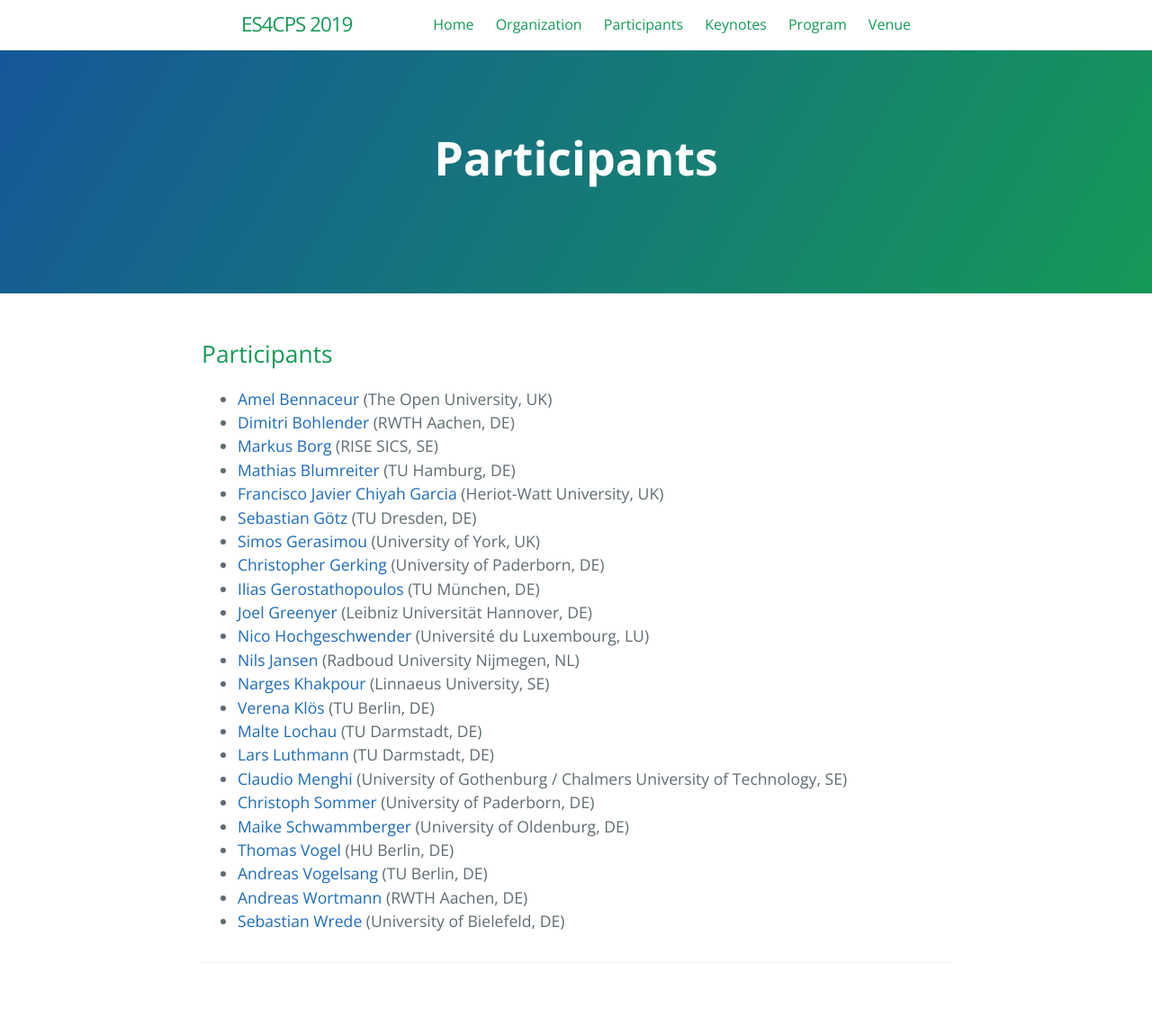
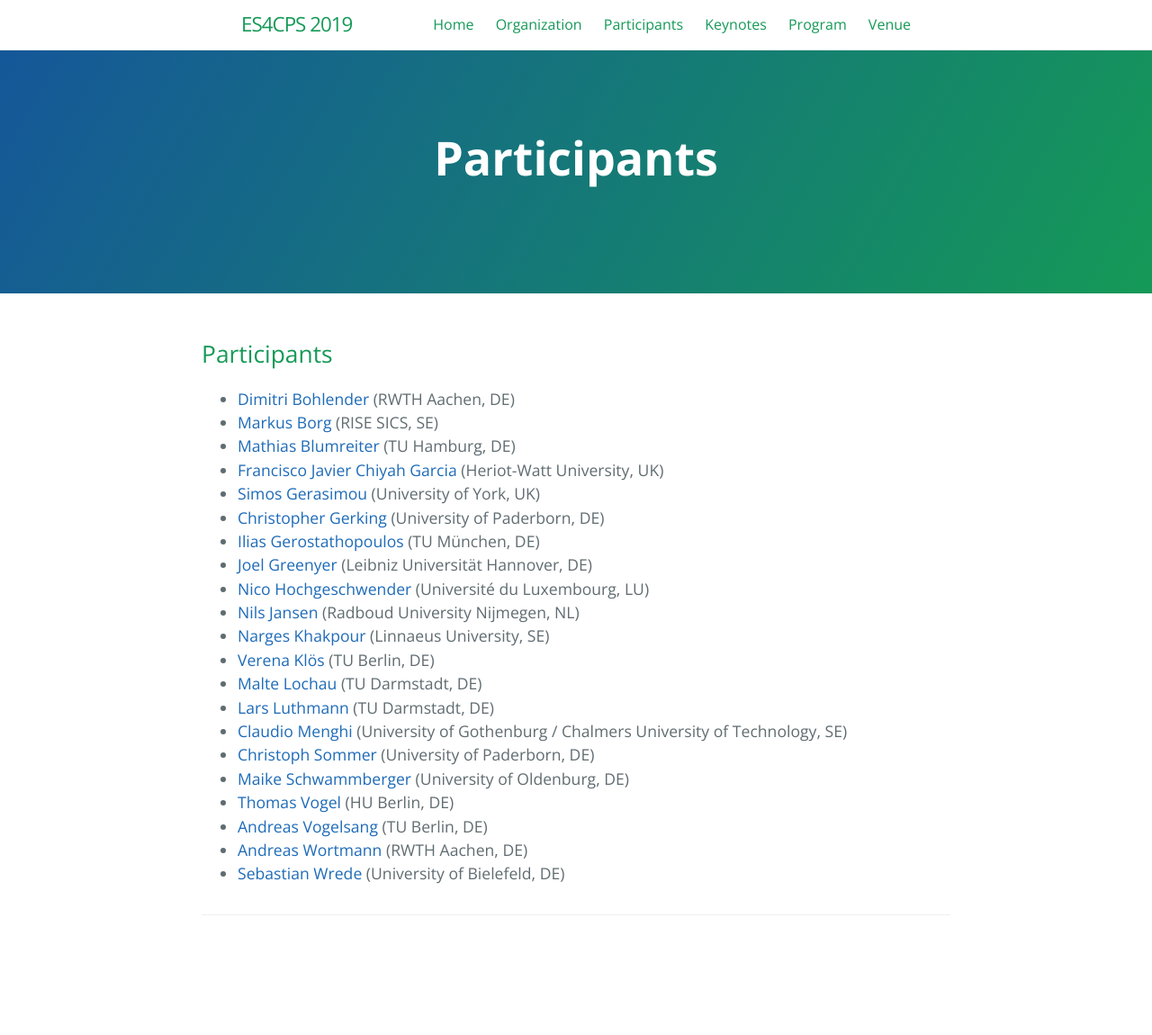
Before and after one commit to thomas-vogel/ES4CPS, a Jekyll site: the page built from participants.md, in a window 1280 px wide. Shown: the whole page at 90% size. Built offline with Jekyll 4.4.1, drawn with Linux system fonts in a browser that asks for light colours; after the commit the page ends 1097 px from its top, so only the background shows below that.

Commit message:
Update list of participants, two participants will not attend.

```diff
--- a/participants.md
+++ b/participants.md
@@ -7,12 +7,10 @@ permalink: /participants.html
 
 ## Participants
 
-* [Amel Bennaceur](http://www.open.ac.uk/people/ab33792){:target="_blank"} (The Open University, UK)
 * [Dimitri Bohlender](https://embedded.rwth-aachen.de/doku.php?id=lehrstuhl:mitarbeiter:bohlender){:target="_blank"} (RWTH Aachen, DE)
 * [Markus Borg](https://www.sics.se/people/markus-borg){:target="_blank"} (RISE SICS, SE)
 * [Mathias Blumreiter](https://www.tuhh.de/sts/institute/people/mathias-blumreiter.html){:target="_blank"} (TU Hamburg, DE)
 * [Francisco Javier Chiyah Garcia](https://scholar.google.co.uk/citations?user=NQyCFjYAAAAJ&hl=en){:target="_blank"} (Heriot-Watt University, UK)
-* [Sebastian Götz](http://st.inf.tu-dresden.de/sgoetz/){:target="_blank"} (TU Dresden, DE)
 * [Simos Gerasimou](https://www-users.cs.york.ac.uk/simos/){:target="_blank"} (University of York, UK)
 * [Christopher Gerking](https://www.uni-paderborn.de/person/8391/){:target="_blank"} (University of Paderborn, DE)
 * [Ilias Gerostathopoulos](http://www4.in.tum.de/~gerostat/){:target="_blank"} (TU München, DE)
```
